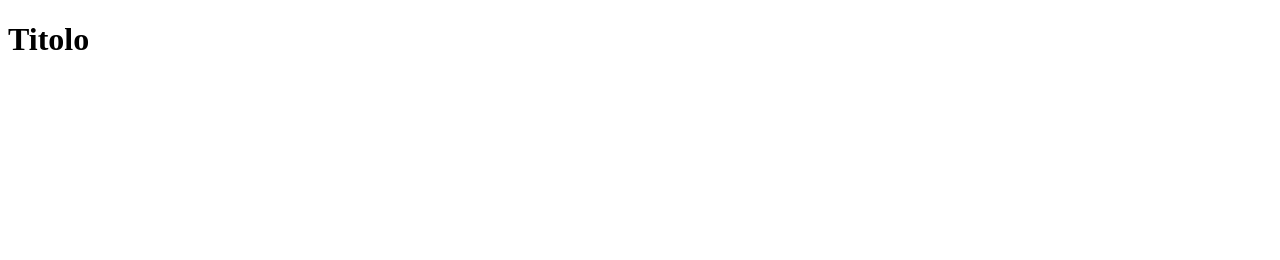
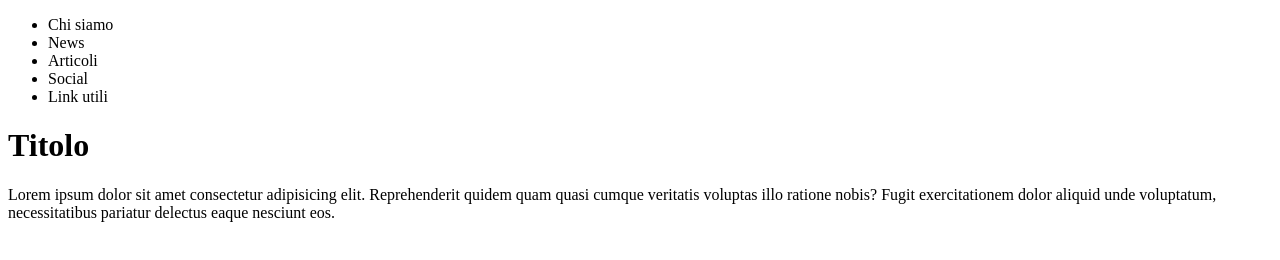
Before and after one commit to Hackademy-Part-time-29/Esercizio_01, a plain HTML site: page index.html in a window 1280 px wide. Drawn offline with Linux system fonts and the light colour scheme.

Commit message:
ho creato la navbar

```diff
--- a/index.html
+++ b/index.html
@@ -1,12 +1,29 @@
 <!DOCTYPE html>
 <html lang="en">
+
 <head>
     <meta charset="UTF-8">
     <meta name="viewport" content="width=device-width, initial-scale=1.0">
     <title>Document</title>
     <link rel="stylesheet" href="style.css">
 </head>
+
 <body>
+    <nav>
+        <div class="navbar">
+            <ul>
+                <li><a href=""></a>Chi siamo</li>
+                <li><a href=""></a>News</li>
+                <li><a href=""></a>Articoli</li>
+                <li><a href=""></a>Social</li>
+                <li><a href=""></a>Link utili</li>
+            </ul>
+        </div>
+    </nav>
     <h1>Titolo</h1>
+    <p>Lorem ipsum dolor sit amet consectetur adipisicing elit. Reprehenderit quidem quam quasi cumque veritatis
+        voluptas illo ratione nobis? Fugit exercitationem dolor aliquid unde voluptatum, necessitatibus pariatur
+        delectus eaque nesciunt eos.</p>
 </body>
+
 </html>
```
